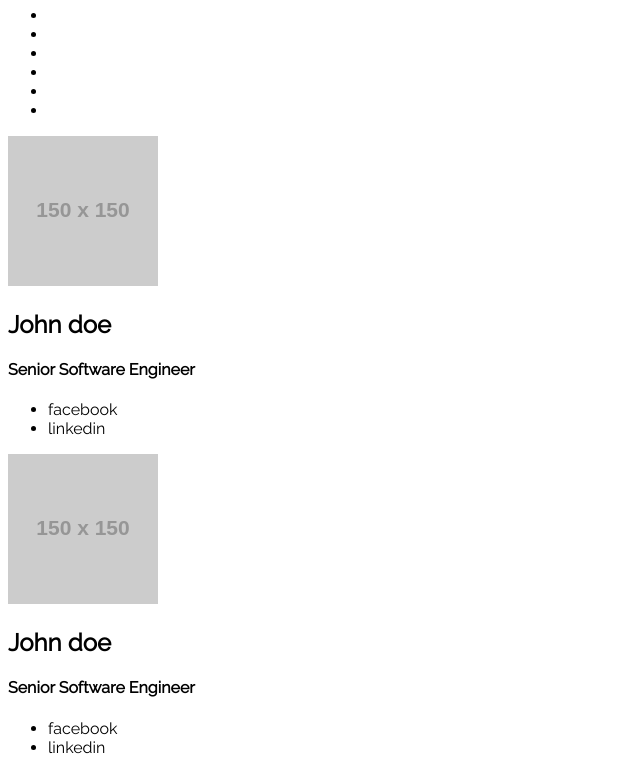
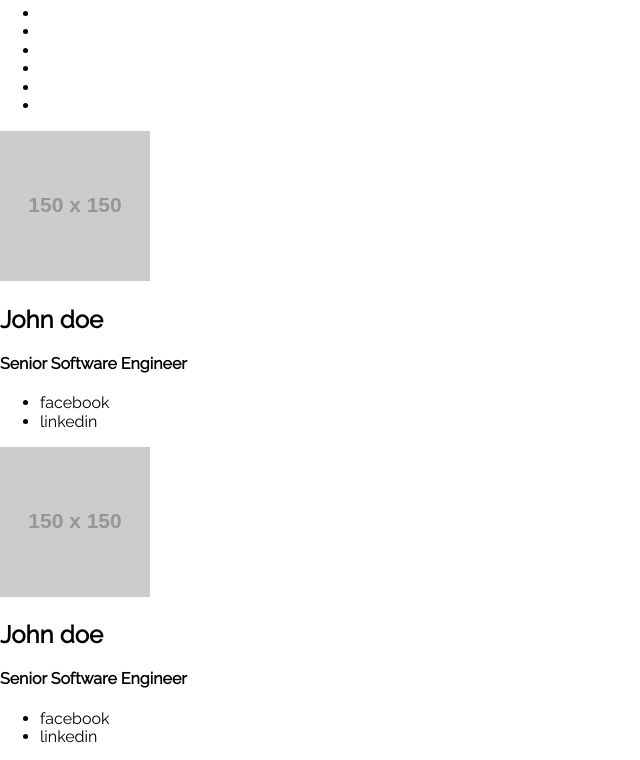
Before and after one commit to afikur/awesome-team, a website: page index.html in a window 1280 px wide. Shown: the part 109-869 px from the top of the page, without its empty margins (0-640 px from the left). Drawn offline with nearby package versions, Linux system fonts and the light colour scheme; placeholder pictures from the web are drawn by us.

Commit message:
add normalize css

```diff
--- a/index.html
+++ b/index.html
@@ -6,6 +6,7 @@
     <meta http-equiv="X-UA-Compatible" content="ie=edge">
     <title>Document</title>
     <link href="https://fonts.googleapis.com/css?family=Raleway" rel="stylesheet">
+    <link rel="stylesheet" href="node_modules/normalize.css/normalize.css">
     <link rel="stylesheet" href="css/style.css">
 </head>
 <body>
--- a/package.json
+++ b/package.json
@@ -10,6 +10,7 @@
   "author": "Afikur Rahman",
   "license": "ISC",
   "dependencies": {
-    "jquery": "^3.3.1"
+    "jquery": "^3.3.1",
+    "normalize.css": "^8.0.1"
   }
 }
```
